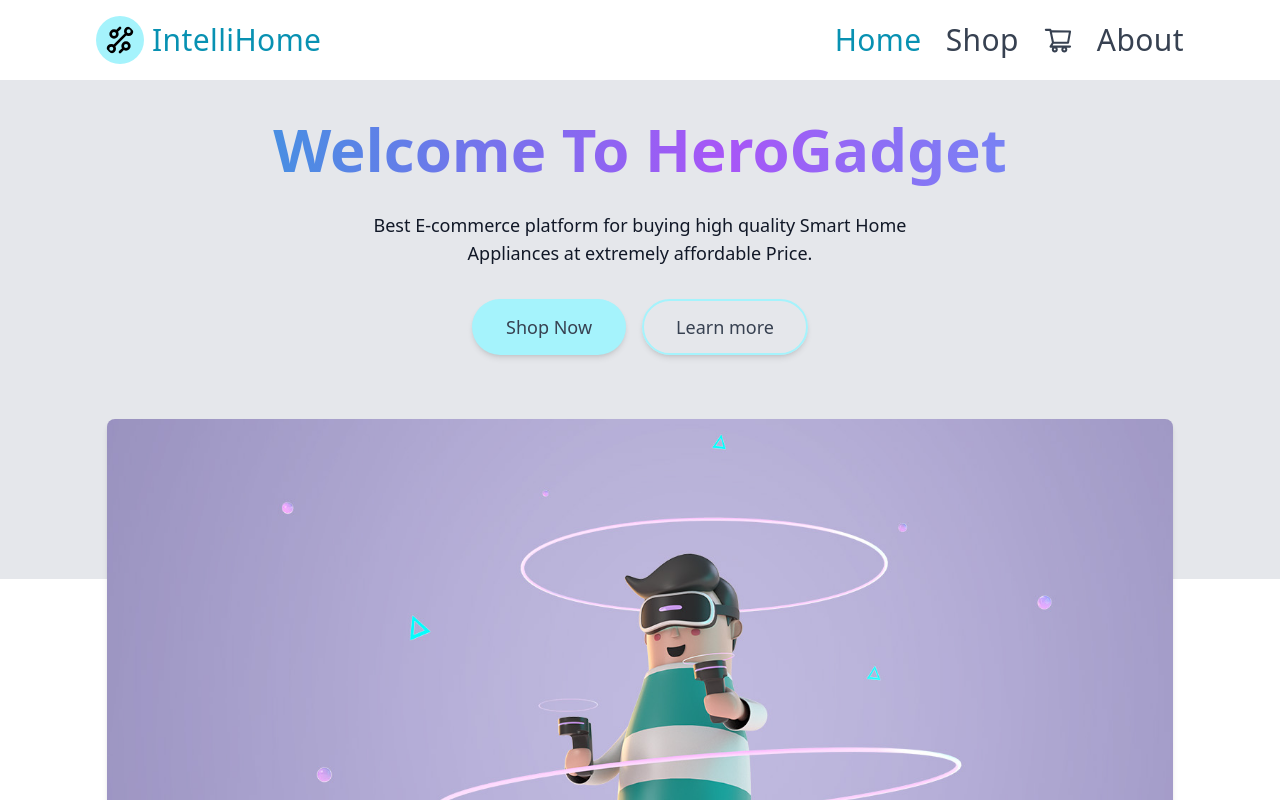
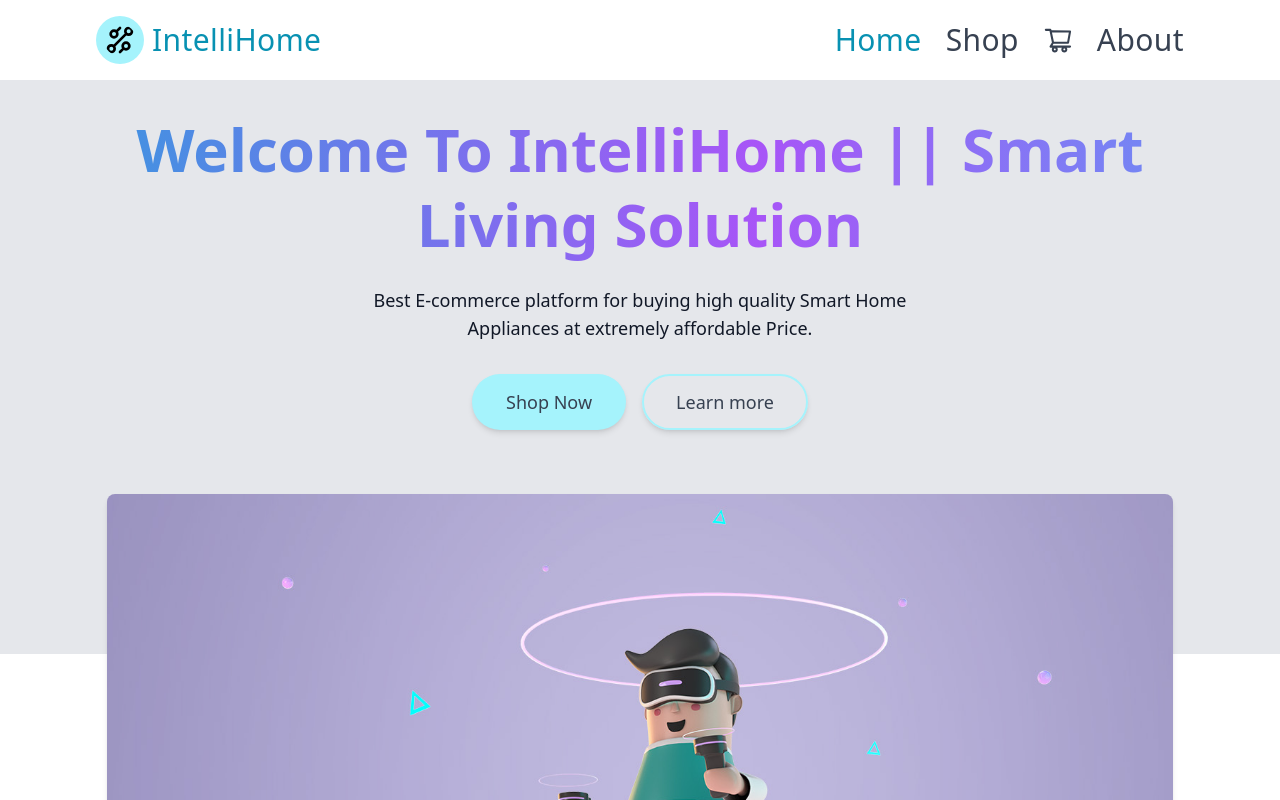
Before and after one commit to Ujjal-ENG/IntelliHome, a React (Vite) app: page / in a window 1280 px wide. Shown: the top 800 px of the page. Built offline with nearby package versions, Linux system fonts and the light colour scheme.

Commit message:
change the name of the sites titles

```diff
--- a/src/components/pages/Home.jsx
+++ b/src/components/pages/Home.jsx
@@ -6,7 +6,7 @@ const Home = () => {
         <section>
             <div className="bg-gray-200">
                 <div className="my-container flex flex-col items-center pb-24 text-center lg:pb-56 text-gray-900">
-                    <h1 className="text-2xl w-full lg:leading-tight sm:text-4xl lg:text-6xl lg:max-w-3xl title-text">Welcome To HeroGadget</h1>
+                    <h1 className="text-2xl w-full lg:leading-tight sm:text-4xl lg:text-6xl lg:max-w-5xl title-text">Welcome To IntelliHome || Smart Living Solution</h1>
                     <p className="my-6 text-xs sm:text-base md:text-lg max-w-2/3 md:max-w-xl max-w-2xl text-gray-900">
                         Best E-commerce platform for buying high quality Smart Home Appliances at extremely affordable Price.
                     </p>
```
